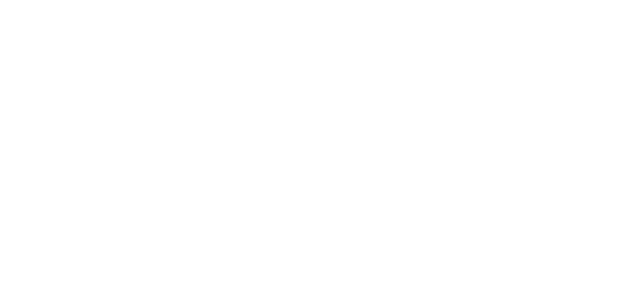
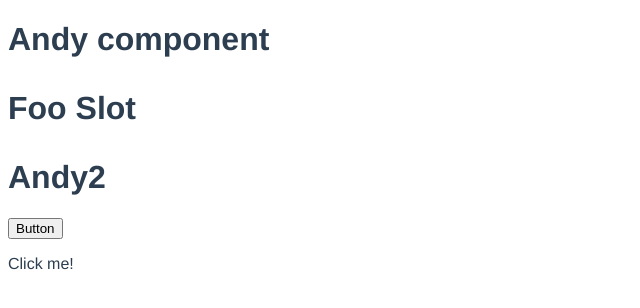
Before and after one commit to oneyoung19/learn-vue2, a Vue app: page /3.functional in a window 1280 px wide. Shown: the top 308 px of the page, without its empty margins (0-640 px from the left). Built offline with nearby package versions, Linux system fonts and the light colour scheme.

Commit message:
feat: functional

```diff
--- a/src/router/index.js
+++ b/src/router/index.js
@@ -19,6 +19,11 @@ const routes = [
 		path: '/2.jsx',
 		name: '2Jsx',
 		component: () => import('../views/2.jsx')
+	},
+	{
+		path: '/3.functional',
+		name: '3Functional',
+		component: () => import('../views/3.functional')
 	}
 ]
 
--- /dev/null
+++ b/src/views/3.functional/FunctionalTemplate.vue
@@ -0,0 +1,33 @@
+<template functional>
+	<!-- 如果在template中使用functional组件 那么默认是能访问到context上下文的 -->
+	<div>
+		<button
+			class="btn btn-primary"
+			v-bind="data.attrs"
+			v-on="listeners"
+		>
+			<slot/>
+		</button>
+		<p>{{ props.msg }}</p>
+	</div>
+</template>
+
+<script>
+export default {
+	props: {
+		msg: {
+			type: String,
+			default: ''
+		}
+	},
+	data () {
+		return {
+		}
+	},
+	methods: {
+	}
+}
+</script>
+
+<style scoped lang="less">
+</style>
--- /dev/null
+++ b/src/views/3.functional/index.vue
@@ -0,0 +1,62 @@
+<template>
+	<div>
+		<MyComponent name="Andy" id="my-component" @click="handleMyComponentClicked">
+			<p class="children">Children</p>
+			<template v-slot:foo>
+				<p>Foo Slot</p>
+			</template>
+			<template v-slot:bar="slotProps">
+				<div>
+					{{ slotProps.msg }}
+				</div>
+			</template>
+		</MyComponent>
+		<FunctionalTemplate msg="Click me!">Button</FunctionalTemplate>
+	</div>
+</template>
+
+<script>
+import FunctionalTemplate from './FunctionalTemplate.vue'
+
+const MyComponent = {
+	functional: true,
+	props: {
+		name: {
+			type: String,
+			default: ''
+		}
+	},
+	render (h, context) {
+		console.log(context, context.slots())
+		return (
+			<h1 attrs={context.data.attrs} on={context.data.on}>
+				<span>{context.props.name}</span>
+				<span> component </span>
+				{context.slots().foo}
+				{context.scopedSlots.bar({
+					msg: `${context.props.name}2`
+				})}
+			</h1>
+		)
+	}
+}
+
+export default {
+	components: {
+		MyComponent,
+		FunctionalTemplate
+	},
+	data () {
+		return {
+		}
+	},
+	methods: {
+		handleMyComponentClicked () {
+			console.log('My Component Clicked')
+		}
+	}
+}
+</script>
+
+<style scoped lang="less">
+</style>
```
Also changed, not shown: src/views/3.functional/functional.js (added, +29 -0 lines).
